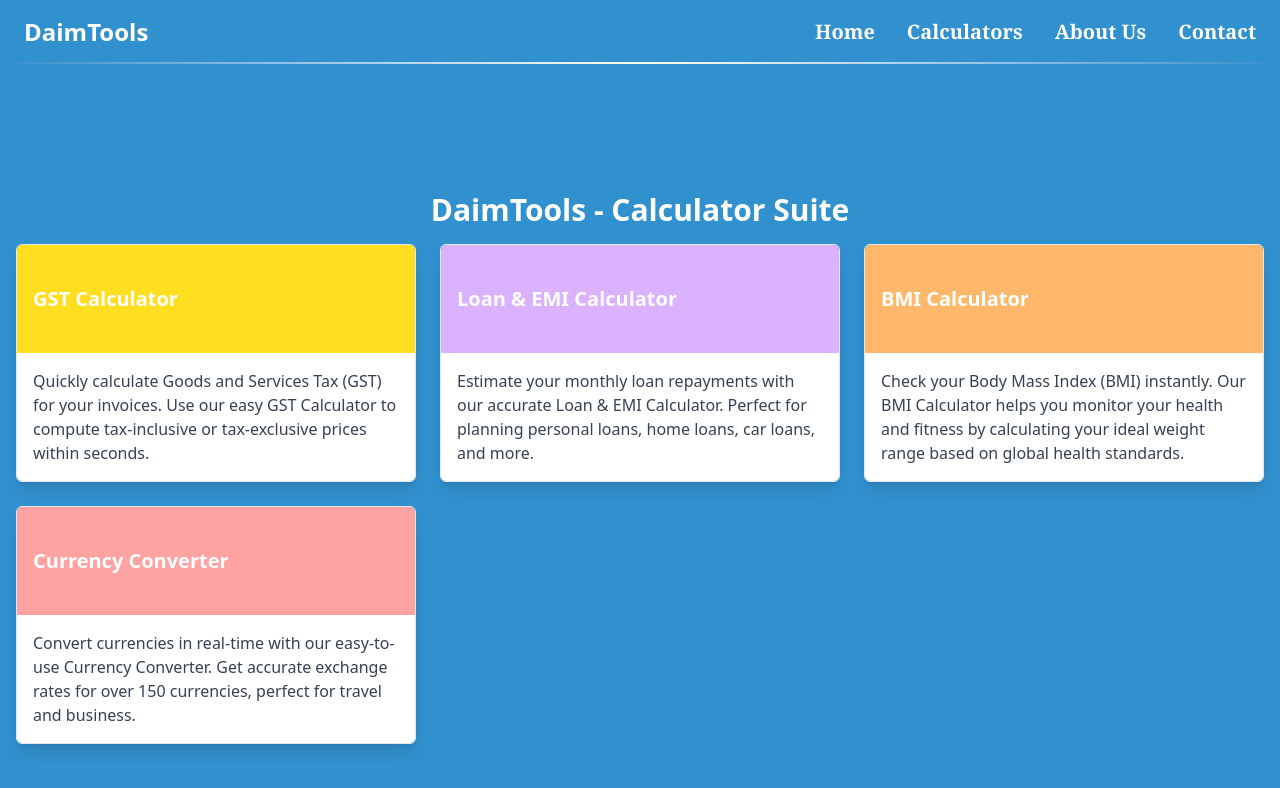
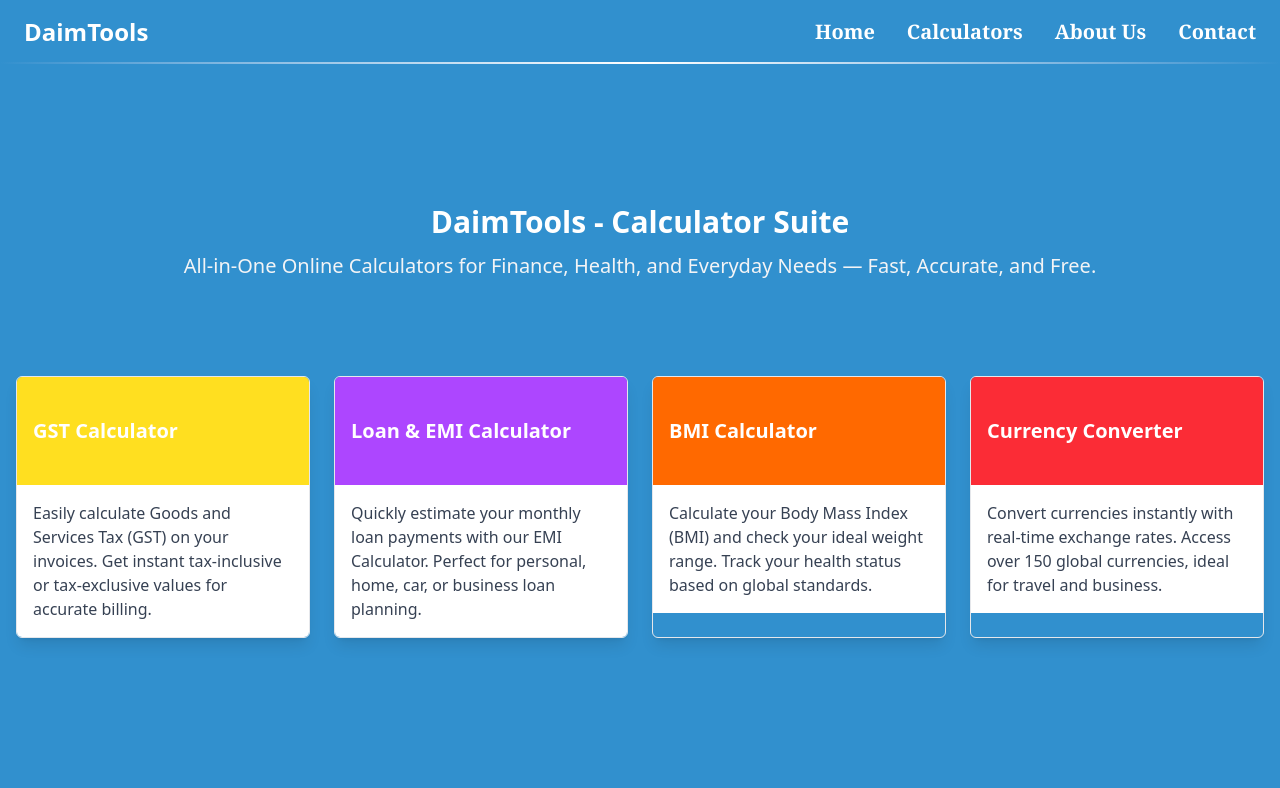
Before and after one commit to Saadbkhalid666/CalcMate, a React (Vite) app in the folder frontend/: page / in a window 1280 px wide. Shown: the top 788 px of the page. Built offline with nearby package versions, Linux system fonts and the light colour scheme.

Commit message:
Adding animations in Hero Section

```diff
--- a/frontend/src/App.jsx
+++ b/frontend/src/App.jsx
@@ -1,12 +1,21 @@
-import { Hero } from "./sections/Hero/Hero"
+import { Hero } from "./sections/Hero/Hero";
+import AOS from "aos";
+import "aos/dist/aos.css";
+import { useEffect } from "react";
 
 function App() {
+  useEffect(() => {
+    AOS.init({
+      duration: 1000, // Animation duration in milliseconds
+      once: true, // Animation runs only once when element enters viewport
+    });
+  }, []);
 
-return <>
-<Hero  />
-</>
-
-
+  return (
+    <>
+      <Hero />
+    </>
+  );
 }
 
-export default App
+export default App;
--- a/frontend/src/data/featuredTools.js
+++ b/frontend/src/data/featuredTools.js
@@ -3,7 +3,7 @@ export const FeaturedToolsList = [
     id: "gst-calculator",
     name: "GST Calculator",
     description:
-      "Quickly calculate Goods and Services Tax (GST) for your invoices. Use our easy GST Calculator to compute tax-inclusive or tax-exclusive prices within seconds.",
+      "Easily calculate Goods and Services Tax (GST) on your invoices. Get instant tax-inclusive or tax-exclusive values for accurate billing.",
     clr: "bg-yellow-300",
     url: "/gst-calculator",
   },
@@ -11,24 +11,24 @@ export const FeaturedToolsList = [
     id: "loan-emi-calculator",
     name: "Loan & EMI Calculator",
     description:
-      "Estimate your monthly loan repayments with our accurate Loan & EMI Calculator. Perfect for planning personal loans, home loans, car loans, and more.",
-    clr: "bg-purple-300",
+      "Quickly estimate your monthly loan payments with our EMI Calculator. Perfect for personal, home, car, or business loan planning.",
+    clr: "bg-purple-500",
     url: "/loan-emi-calculator",
   },
   {
     id: "bmi-calculator",
     name: "BMI Calculator",
     description:
-      "Check your Body Mass Index (BMI) instantly. Our BMI Calculator helps you monitor your health and fitness by calculating your ideal weight range based on global health standards.",
-    clr: "bg-orange-300",
+      "Calculate your Body Mass Index (BMI) and check your ideal weight range. Track your health status based on global standards.",
+    clr: "bg-orange-500",
     url: "/bmi-calculator",
   },
   {
     id: "currency-converter",
     name: "Currency Converter",
     description:
-      "Convert currencies in real-time with our easy-to-use Currency Converter. Get accurate exchange rates for over 150 currencies, perfect for travel and business.",
-    clr: "bg-red-300",
+      "Convert currencies instantly with real-time exchange rates. Access over 150 global currencies, ideal for travel and business.",
+    clr: "bg-red-500",
     url: "/currency-converter",
   },
 ];
--- a/frontend/src/sections/Hero/Hero.jsx
+++ b/frontend/src/sections/Hero/Hero.jsx
@@ -4,18 +4,21 @@ import { FeaturedToolsList } from "../../data/featuredTools";
 export const Hero = () => {
   return (
     <div className="bg-[#3190ce] min-h-[100vh] w-full">
-      <div className="intro-container flex justify-center pt-[10%]" id="home">
-        <h1 className="text-3xl text-white font-extrabold font-sans">
+      <div className="intro-container flex justify-center flex-col pb-20  pt-35" id="home" data-aos="fade-up"  >
+        <h1 className="text-3xl text-white text-center font-extrabold font-sans">
           DaimTools - Calculator Suite
         </h1>
+        <p className="text-xl text-gray-100 text-center mt-3" >All-in-One Online Calculators for Finance, Health, and Everyday Needs — Fast, Accurate, and Free.</p>
       </div>
 
-      <div className="featured-calculators grid grid-cols-1 md:grid-cols-2 lg:grid-cols-3 gap-6 p-4">
-        {FeaturedToolsList.map(({ id, name, description, clr, url }) => (
+      <div className="featured-calculators grid grid-cols-2 lg:grid-cols-4 gap-6 p-4">
+        {FeaturedToolsList.map(({ id, name, description, clr, url },index) => (
           <NavLink
             key={id}
             to={url}
             className="featured-tool-container shadow-lg border border-gray-200 rounded-md overflow-hidden hover:scale-105 transition-transform duration-300"
+            data-aos="fade-up"
+            data-aos-delay={index*100}
           >
             {/* Title Section with Light Colored Background */}
             <div className={`px-4 py-10 ${clr}`}>
```
